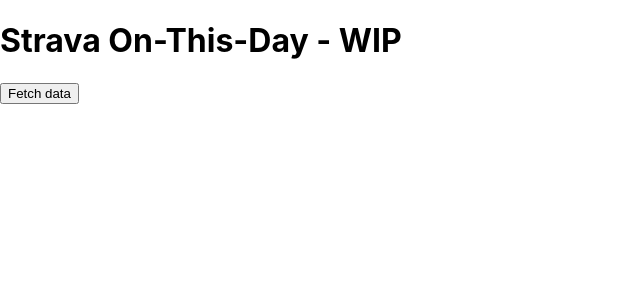
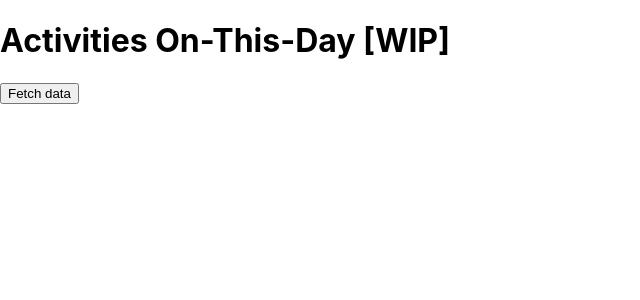
Before and after one commit to kr-matthews/activities-on-this-day, a React (Create React App) app: page / in a window 1280 px wide. Shown: the top 300 px of the page, without its empty margins (0-640 px from the left). Built offline with nearby package versions, Linux system fonts and the light colour scheme.

Commit message:
Update titles and names to remove 'Strava'

```diff
--- a/package.json
+++ b/package.json
@@ -1,7 +1,7 @@
 {
-  "name": "strava-on-this-day",
+  "name": "activities-on-this-day",
   "version": "0.1.0",
-  "homepage": "https://kr-matthews.github.io/strava-on-this-day",
+  "homepage": "https://activities-on-this-day.netlify.app/",
   "private": true,
   "dependencies": {
     "@testing-library/jest-dom": "^5.16.5",
--- a/public/index.html
+++ b/public/index.html
@@ -5,10 +5,13 @@
     <link rel="icon" href="%PUBLIC_URL%/favicon.ico" />
     <meta name="viewport" content="width=device-width, initial-scale=1" />
     <meta name="theme-color" content="#000000" />
-    <meta name="description" content="Strava On-This-Day App" />
+    <meta
+      name="description"
+      content="View your Strava activities from this day in history."
+    />
     <link rel="apple-touch-icon" href="%PUBLIC_URL%/logo192.png" />
     <link rel="manifest" href="%PUBLIC_URL%/manifest.json" />
-    <title>Strava On-This-Day</title>
+    <title>Activities On-This-Day</title>
   </head>
   <body>
     <noscript>You need to enable JavaScript to run this app.</noscript>
--- a/src/App.js
+++ b/src/App.js
@@ -9,7 +9,7 @@ export default function App() {
 
   return (
     <>
-      <h1>Strava On-This-Day - WIP</h1>
+      <h1>Activities On-This-Day [WIP]</h1>
 
       {apiData.isLoading ? (
         <p>Loading</p>
```
Also changed, not shown: public/manifest.json, 2 other files (tests, documents, lock files or other folders).
